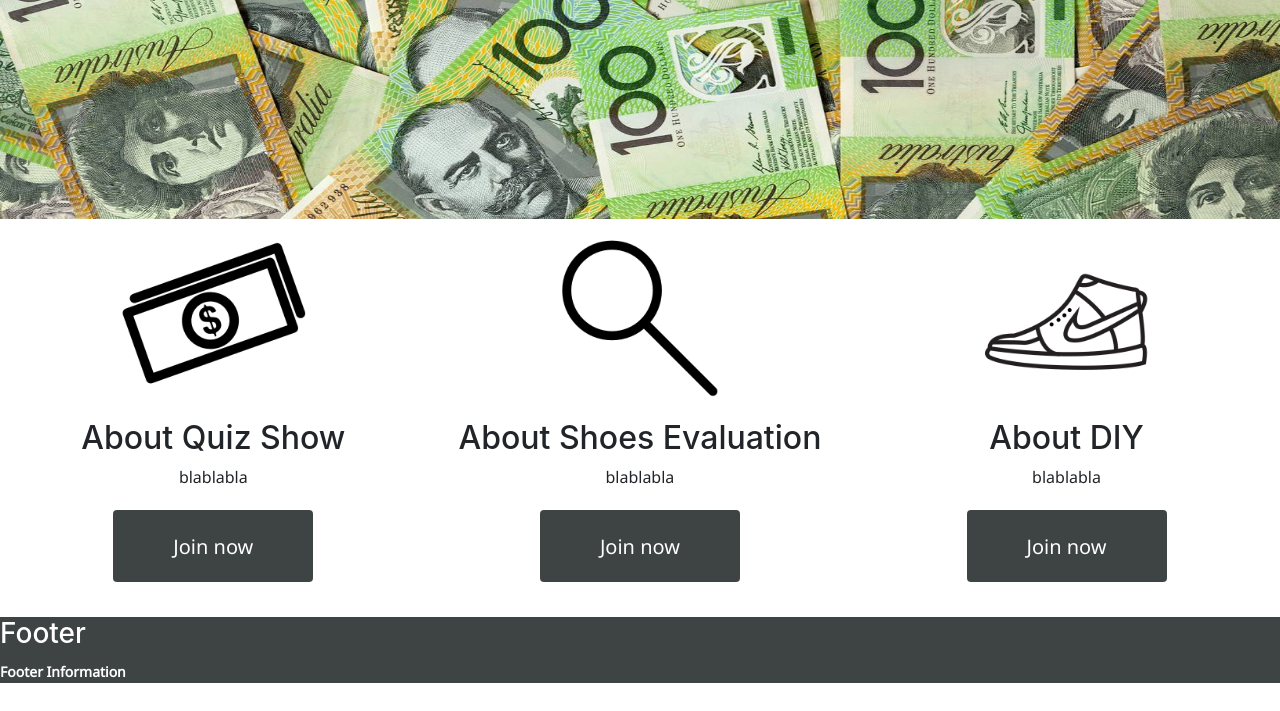
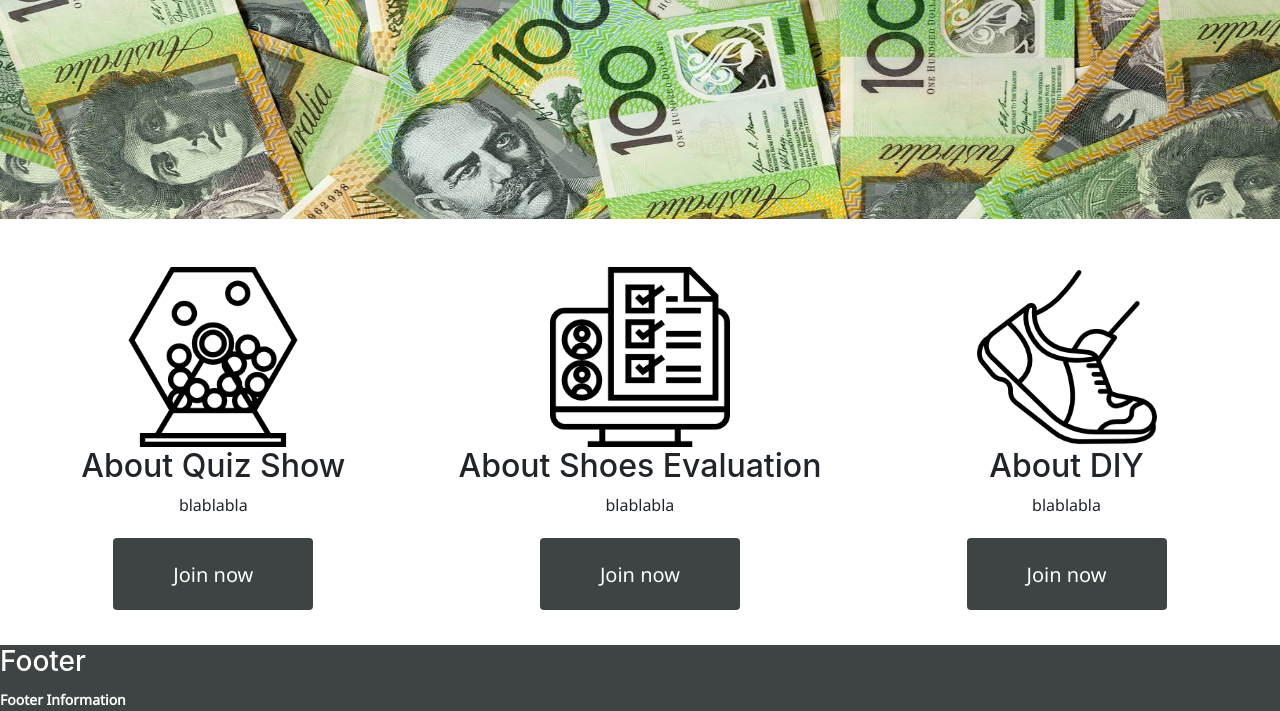
Before and after one commit to LJWill/ComingSoonPage2, a Node server app: page / in a window 1280 px wide. Shown: the part 633-1344 px from the top of the page. Before the commit the page ends 1316 px from the top, so only its background shows below. Run offline with Node 20, Linux system fonts and the light colour scheme.

Commit message:
changed icon in homepage

```diff
--- a/public/css/hpstyle.css
+++ b/public/css/hpstyle.css
@@ -137,20 +137,23 @@ img{
 
 
 .icon{
-    height:200px;
-    width:200px;
+    height:180px;
+    width:180px;
 }
 .quiz_content_container{
+    margin-top:3em;
     float: left;
     width: 33.33%;
     box-sizing: border-box;
 }
 .evaluation_content_container{
+    margin-top:3em;
     float: left;
     width: 33.33%;
     box-sizing: border-box;
 }
 .diy_content_container{
+    margin-top:3em;
     float: left;
     width: 33.33%;
     box-sizing: border-box;
--- a/views/index.ejs
+++ b/views/index.ejs
@@ -64,21 +64,21 @@
 
 <div class="content_wrap">
     <div class="quiz_content_container">
-        <img class="icon" src="images/money41.png">
+        <img class="icon" src="images/001-lottery.png">
         <h2>About Quiz Show</h2>
         <p class="quiz_intro">blablabla</p>
         <button class="content_button" style="vertical-align:middle" href=#><span>Join now</span></button>
     </div>
 
     <div class="evaluation_content_container">
-        <img class="icon" src="images/zoom22.png">
+        <img class="icon" src="images/002-evaluation.png">
         <h2>About Shoes Evaluation</h2>
         <p class="evaluation_intro">blablabla</p>
         <button class="content_button" style="vertical-align:middle" href=#><span>Join now</span></button>
     </div>
 
     <div class="diy_content_container">
-        <img class="icon" src="images/nike_shoes.png">
+        <img class="icon" src="images/003-shoes2.png">
         <h2>About DIY</h2>
         <p class="diy_intro">blablabla</p>
         <button class="content_button" href=#><span>Join now</span></button>
--- a/views/login.ejs
+++ b/views/login.ejs
@@ -14,6 +14,7 @@
 </head>
 
 <body>
+<div class="main">
 <div>
     <a href="index"><img class="homepage_logo" src="images/logo.png",alt="group logo"></a>
     <h1>Renike</h1>
@@ -31,6 +32,7 @@
 
 
 <div class=" row justify-content-center p-5" style="margin-top: 5em">
+
 <form action="#" method="post">
     <div class="login">
         <div class="login_title">Login</div>
@@ -51,6 +53,7 @@
 </form>
 </div>
 </div>
+</div>
 <div>
     <footer class="footer">
         <h3>Footer</h3>
```
Also changed, not shown: views/signup.ejs (+4 -4 lines), public/images/001-lottery.png (added), public/images/002-evaluation.png (added), public/images/003-shoes.png (renamed from public/images/nike_shoes.png), public/images/003-shoes2.png (added), public/images/avatar.png (deleted), public/images/money41.png (deleted), public/images/zoom22.png (deleted).
